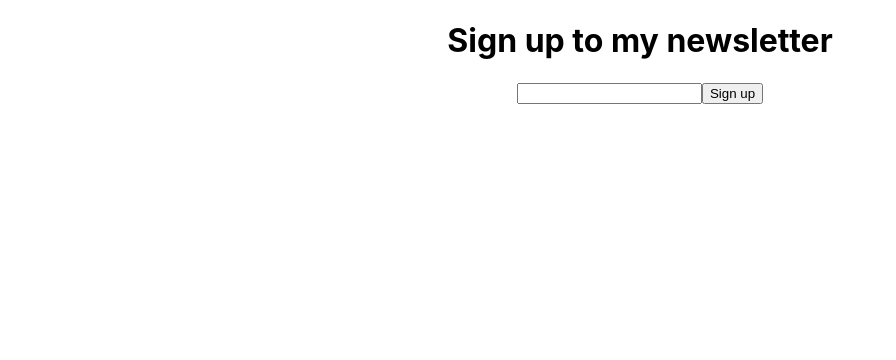
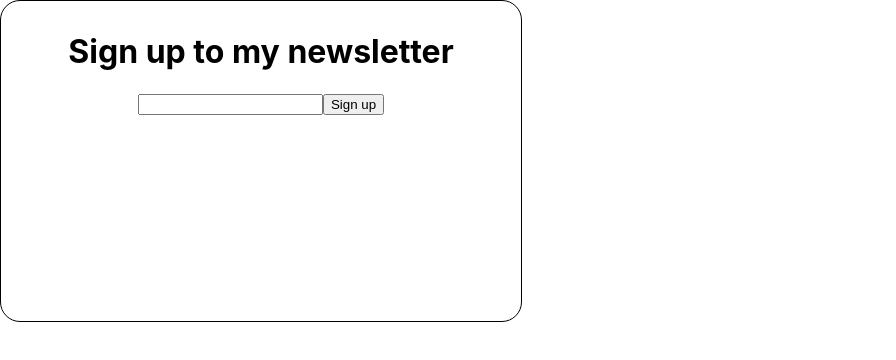
Before and after one commit to jeduardovrb/react_componentes_estilo_tema, a React (Create React App) app in the folder my-app/: page / in a window 1280 px wide. Shown: the top 360 px of the page, without its empty margins (0-896 px from the left). Built offline with nearby package versions, Linux system fonts and the light colour scheme.

Commit message:
ajuste projeto.

```diff
--- a/my-app/src/App.css
+++ b/my-app/src/App.css
@@ -1,5 +1,11 @@
 .App {
+  padding: 10px;
+  align-items: center;
   text-align: center;
+  width:500px;
+  height:300px;
+  border:solid 1px;
+  border-radius:20px;
 }
 
 .App-logo {
```
